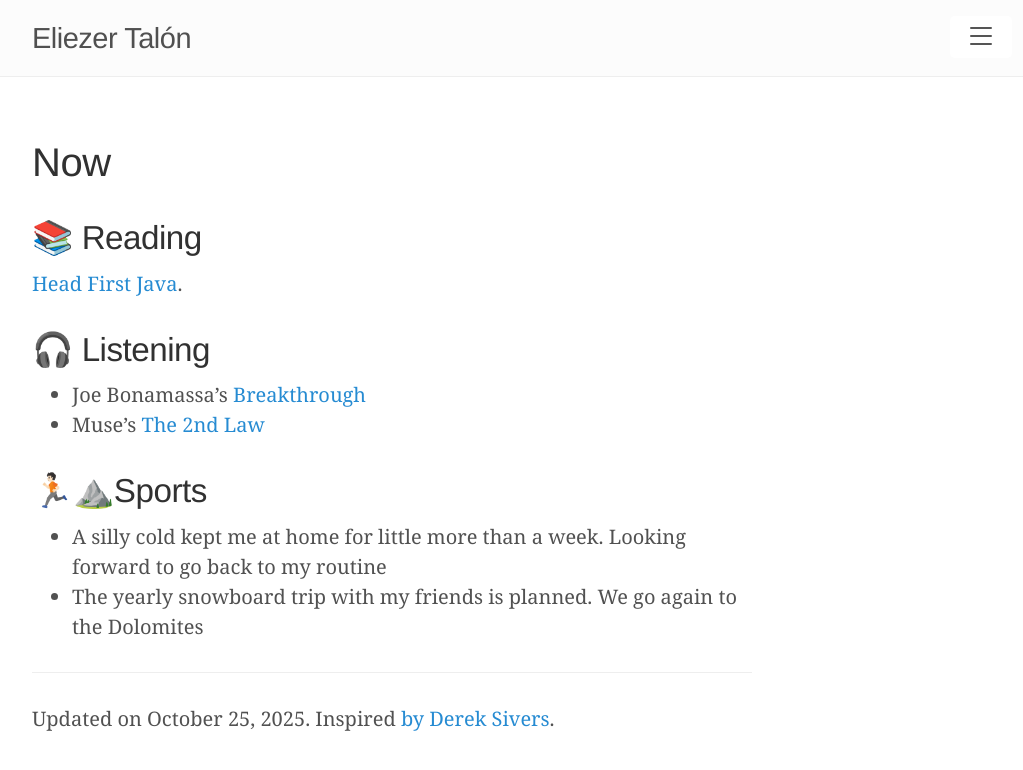
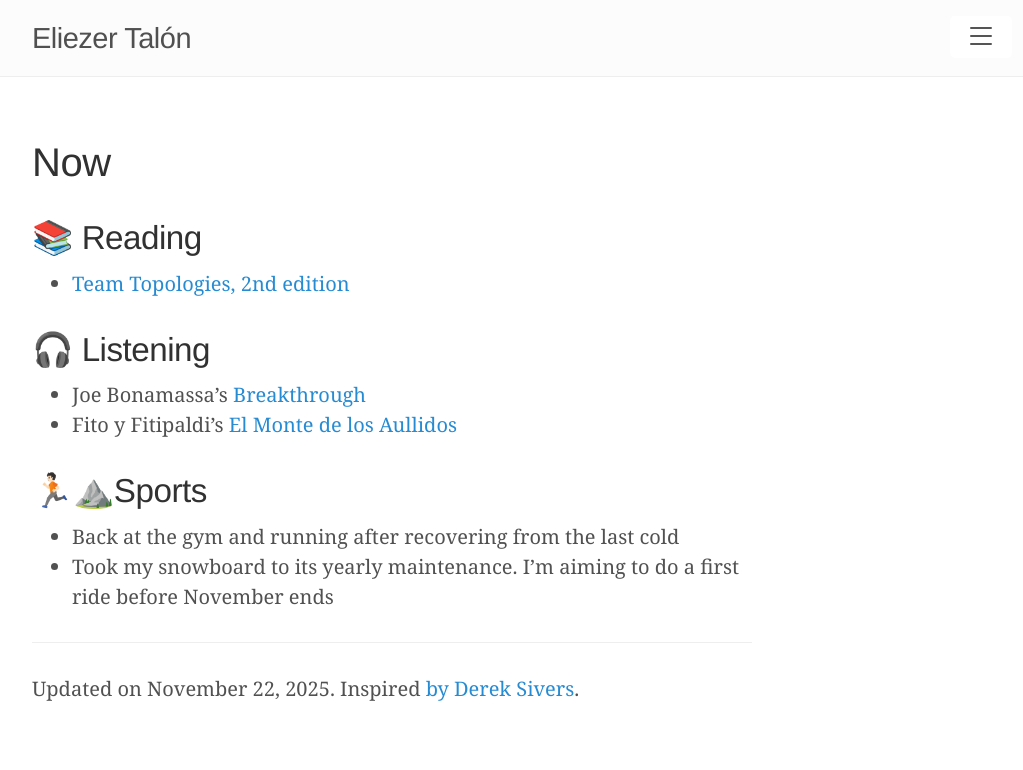
Before and after one commit to elitalon/elitalon.github.io, a Jekyll site: the page built from now.md, in a window 1280 px wide. Shown: the top 770 px of the page, without its empty margins (248-1271 px from the left). Built offline with Jekyll 4.4.1, drawn with Linux system fonts in a browser that asks for light colours.

Commit message:
Update 'Now'

```diff
--- a/now.md
+++ b/now.md
@@ -1,19 +1,19 @@
 ---
 layout: page
 title: Now
-date: 2025-10-25
+date: 2025-11-22
 ---
 
 ## 📚 Reading
-[Head First Java](https://www.oreilly.com/library/view/head-first-java/9781492091646/).
+- [Team Topologies, 2nd edition](https://teamtopologies.com/book)
 
 ## 🎧 Listening
 - Joe Bonamassa's [Breakthrough](https://en.wikipedia.org/wiki/Joe_Bonamassa#Discography)
-- Muse's [The 2nd Law](https://en.wikipedia.org/wiki/The_2nd_Law)
+- Fito y Fitipaldi's [El Monte de los Aullidos](https://es.wikipedia.org/wiki/El_monte_de_los_aullidos)
 
 ## 🏃🏻⛰️Sports
-- A silly cold kept me at home for little more than a week. Looking forward to go back to my routine
-- The yearly snowboard trip with my friends is planned. We go again to the Dolomites
+- Back at the gym and running after recovering from the last cold
+- Took my snowboard to its yearly maintenance. I'm aiming to do a first ride before November ends
 
 ---
 
```
